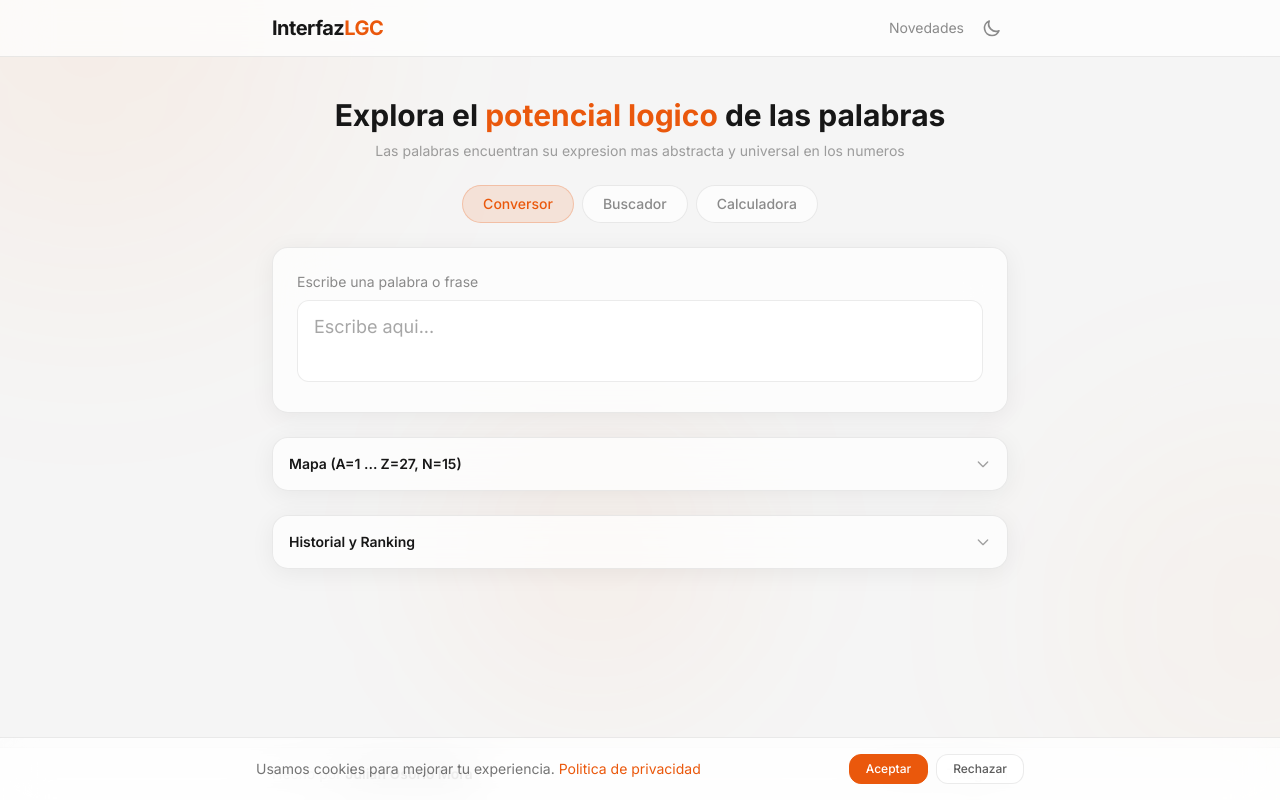
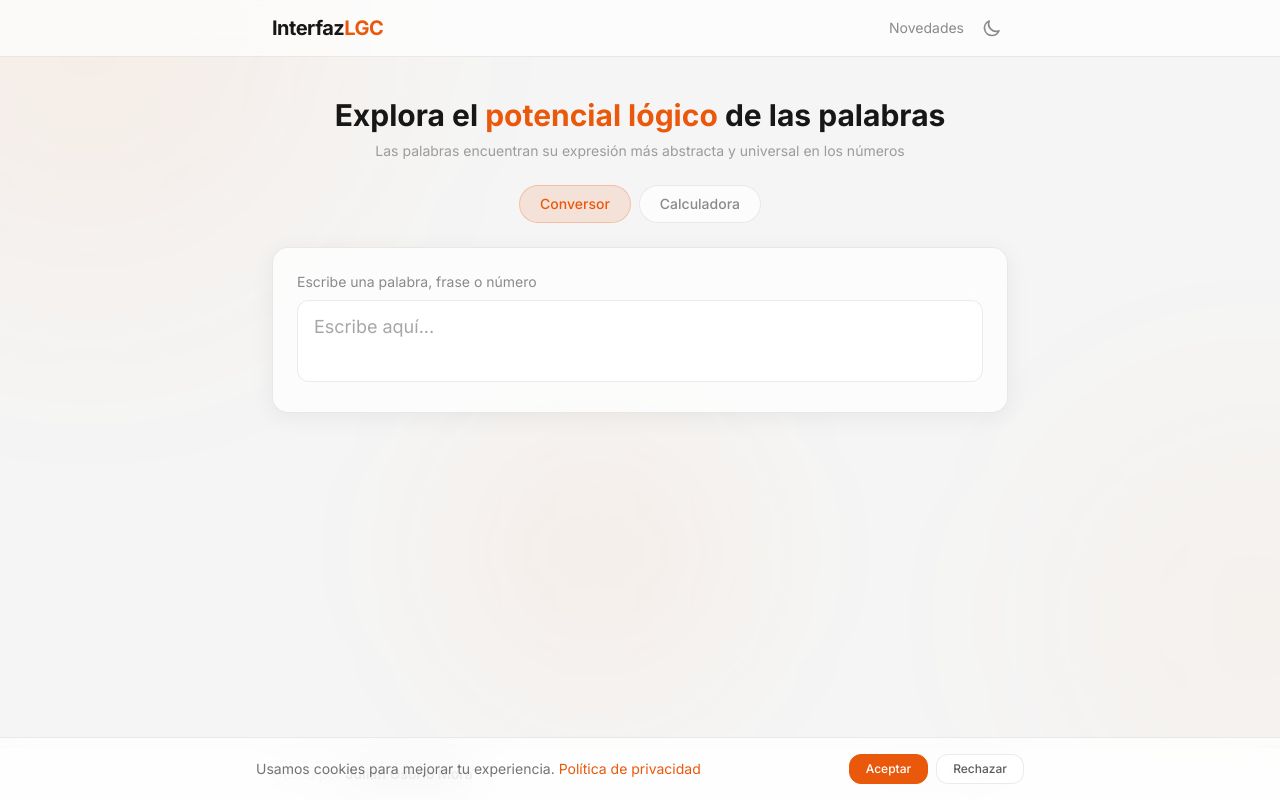
Before and after one commit to jaosomora/LGC-App, a Flask app: page / in a window 1280 px wide. Run offline with Flask 3, Linux system fonts and the light colour scheme; data that the repository does not hold is empty.

Commit message:
Fusiona Conversor + Buscador en un solo modo con detección inteligente
- Input unificado: detecta automáticamente texto vs número (regex ^\d+$)
- Texto → desglose completo + mapa de letras + búsqueda por potencial
- Número → métricas simplificadas + búsqueda directa (sin desglose)
- De 3 pills a 2: [Conversor] [Calculadora]
- Paneles (Mapa, Historial) ocultos hasta que el usuario escriba
- Ortografía corregida: tildes restauradas (lógico, búsqueda, número, etc.)

Co-Authored-By: Claude Opus 4.6 <noreply@anthropic.com>

```diff
--- a/static/js/app.js
+++ b/static/js/app.js
@@ -1,10 +1,10 @@
 /**
- * app.js — Interfaz LGC: SPA con calculos en tiempo real.
+ * app.js — Interfaz LGC: SPA con cálculos en tiempo real.
  */
 (function () {
   "use strict";
 
-  // ── Mapa de valores (duplicado del backend para calculos instantaneos) ──
+  // ── Mapa de valores (duplicado del backend para cálculos instantáneos) ──
   const VALORES = {
     A:1,B:2,C:3,D:4,E:5,F:6,G:7,H:8,I:9,J:10,K:11,L:12,M:13,
     N:14,"Ñ":15,O:16,P:17,Q:18,R:19,S:20,T:21,U:22,V:23,W:24,X:25,Y:26,Z:27
@@ -12,7 +12,7 @@
 
   const LETRAS_ORDEN = "ABCDEFGHIJKLMNÑOPQRSTUVWXYZ".split("");
 
-  // ── Normalizacion (replica del backend) ──
+  // ── Normalización (réplica del backend) ──
   function normalizar(texto) {
     let t = texto.trim().replace(/\s+/g, " ").toLowerCase();
     t = t.replace(/ñ/g, "__Ñ__");
@@ -47,6 +47,7 @@
 
   // ── Estado ──
   let currentMode = "conversor";
+  let isNumericInput = false;
   let debounceTimer = null;
   let autoSaveTimer = null;
   let lastPotencial = null;
@@ -57,7 +58,7 @@
   const $ = (sel) => document.querySelector(sel);
   const $$ = (sel) => document.querySelectorAll(sel);
 
-  // ── Inicializacion ──
+  // ── Inicialización ──
   document.addEventListener("DOMContentLoaded", () => {
     initTheme();
     initModeSelector();
@@ -79,7 +80,6 @@
       document.documentElement.setAttribute("data-theme", next);
       localStorage.setItem("lgc_theme", next);
     });
-    // Escuchar cambios de preferencia del sistema
     matchMedia("(prefers-color-scheme: light)").addEventListener("change", e => {
       if (!localStorage.getItem("lgc_theme")) {
         document.documentElement.setAttribute("data-theme", e.matches ? "light" : "dark");
@@ -106,45 +106,42 @@
 
   function focusCurrentInput() {
     if (currentMode === "conversor") $("#word-input").focus();
-    else if (currentMode === "buscador") $("#number-input").focus();
     else $("#word1-input").focus();
   }
 
   // ── Listeners de input ──
   function initInputListeners() {
-    $("#word-input").addEventListener("input", () => onInputChange(getConversorValue(), "conversor"));
-    $("#number-input").addEventListener("input", (e) => {
-      e.target.value = e.target.value.replace(/[^\d]/g, "");
-      onInputChange(e.target.value, "buscador");
-    });
+    $("#word-input").addEventListener("input", () => onInputChange($("#word-input").value));
     $("#word1-input").addEventListener("input", () => onCalcInput());
     $("#word2-input").addEventListener("input", () => onCalcInput());
     $("#btn-limpiar").addEventListener("click", clearAll);
     $("#btn-guardar").addEventListener("click", saveManual);
   }
 
-  function getConversorValue() { return $("#word-input").value; }
-
-  function onInputChange(value, mode) {
+  // ── Input unificado: detecta texto vs número ──
+  function onInputChange(value) {
     const trimmed = value.trim();
     if (!trimmed) { clearResults(); return; }
 
     saved = false;
     lastInput = trimmed;
 
-    if (mode === "conversor") {
+    // Detectar si es solo dígitos → modo numérico
+    if (/^\d+$/.test(trimmed)) {
+      const num = parseInt(trimmed, 10);
+      if (num <= 0) { clearResults(); return; }
+      isNumericInput = true;
+      lastPotencial = num;
+      renderBuscadorResults(num);
+      debouncedSearch(num, "");
+      scheduleAutoSave(String(num));
+    } else {
+      isNumericInput = false;
       const pot = calcularPotencial(trimmed);
       lastPotencial = pot;
       renderConversorResults(trimmed, pot);
       debouncedSearch(pot, normalizar(trimmed));
       scheduleAutoSave(trimmed);
-    } else if (mode === "buscador") {
-      const num = parseInt(trimmed, 10);
-      if (isNaN(num) || num <= 0) { clearResults(); return; }
-      lastPotencial = num;
-      renderBuscadorResults(num);
-      debouncedSearch(num, "");
-      scheduleAutoSave(String(num));
     }
   }
 
@@ -155,6 +152,7 @@
 
     saved = false;
     lastInput = `${w1} | ${w2}`;
+    isNumericInput = false;
 
     const pot1 = calcularPotencial(w1);
     const pot2 = calcularPotencial(w2);
@@ -168,7 +166,7 @@
     scheduleAutoSave(w2);
   }
 
-  // ── Render: Conversor ──
+  // ── Render: Conversor (texto) ──
   function renderConversorResults(texto, pot) {
     const desglose = desglosePorPalabra(texto);
     const lupa = calcularLupa(pot);
@@ -183,10 +181,10 @@
     hideComparison();
   }
 
-  // ── Render: Buscador ──
+  // ── Render: Buscador (número directo) ──
   function renderBuscadorResults(num) {
     const lupa = calcularLupa(num);
-    showQuickMetrics(0, 0, num, lupa);
+    showQuickMetricsNumeric(num, lupa);
     $("#breakdown-card").classList.add("hidden");
     renderCalcGrid(num);
     renderLetterMap("");
@@ -289,23 +287,25 @@
     `;
   }
 
-  // ── Metricas rapidas ──
+  // ── Métricas rápidas ──
   function showQuickMetrics(letras, palabras, pot, lupa) {
     const el = $("#quick-metrics");
     el.classList.remove("hidden");
-    if (currentMode === "buscador") {
-      el.innerHTML = `
-        <span class="glass-badge">Numero: <strong class="text-th-accent font-semibold">${pot}</strong></span>
-        <span class="glass-badge">Lupa: <strong class="text-th-muted">${lupa}</strong></span>
-        <button id="btn-limpiar" class="ml-auto text-th-text/40 hover:text-th-text transition-colors text-xs">Limpiar</button>
-      `;
-      el.querySelector("#btn-limpiar").addEventListener("click", clearAll);
-    } else {
-      $("#metric-letras").textContent = letras;
-      $("#metric-palabras").textContent = palabras;
-      $("#metric-potencial").textContent = pot;
-      $("#metric-lupa").textContent = lupa;
-    }
+    $("#metric-letras").textContent = letras;
+    $("#metric-palabras").textContent = palabras;
+    $("#metric-potencial").textContent = pot;
+    $("#metric-lupa").textContent = lupa;
+  }
+
+  function showQuickMetricsNumeric(num, lupa) {
+    const el = $("#quick-metrics");
+    el.classList.remove("hidden");
+    el.innerHTML = `
+      <span class="glass-badge">Número: <strong class="text-th-accent font-semibold">${num}</strong></span>
+      <span class="glass-badge">Lupa: <strong class="text-th-muted">${lupa}</strong></span>
+      <button id="btn-limpiar" class="ml-auto text-th-text/40 hover:text-th-text transition-colors text-xs">Limpiar</button>
+    `;
+    el.querySelector("#btn-limpiar").addEventListener("click", clearAll);
   }
 
   function showQuickMetricsCalc(pot1, pot2, suma, resta, lupaSuma) {
@@ -365,7 +365,7 @@
     });
   }
 
-  // ── API: Busqueda debounced ──
+  // ── API: Búsqueda debounced ──
   function debouncedSearch(potencial, excluir) {
     clearTimeout(debounceTimer);
     debounceTimer = setTimeout(() => fetchSearch(potencial, excluir), 300);
@@ -433,7 +433,7 @@
       currentMode = "conversor";
     }
     $("#word-input").value = word;
-    onInputChange(word, "conversor");
+    onInputChange(word);
   };
 
   // ── Auto-guardado (5 segundos) ──
@@ -455,7 +455,7 @@
       saveWord(lastInput);
     }
     saved = true;
-    showToast("Busqueda guardada");
+    showToast("Búsqueda guardada");
   }
 
   async function saveWord(texto) {
@@ -492,7 +492,7 @@
     const hist = getHistory();
     const el = $("#history-list");
     if (!hist.length) {
-      el.innerHTML = `<p class="text-th-text/30 text-sm">Aun no has realizado busquedas</p>`;
+      el.innerHTML = `<p class="text-th-text/30 text-sm">Aún no has realizado búsquedas</p>`;
       return;
     }
     el.innerHTML = hist.slice(0, 20).map(h => `
@@ -512,14 +512,14 @@
       const data = await res.json();
       const el = $("#ranking-list");
       if (!data.ranking.length) {
-        el.innerHTML = `<p class="text-th-text/30 text-sm">Sin datos aun</p>`;
+        el.innerHTML = `<p class="text-th-text/30 text-sm">Sin datos aún</p>`;
         return;
       }
       el.innerHTML = data.ranking.map(r => `
         <div class="flex items-center justify-between py-1.5 border-b border-th-div text-sm cursor-pointer hover:bg-th-surface/5 rounded px-2 -mx-2"
              onclick="window.lgcClickWord('${escapeHtml(r.palabra)}')">
           <span class="truncate">${escapeHtml(r.palabra)}</span>
-          <span class="inline-flex items-center gap-1 px-3 py-1 rounded-full text-xs font-semibold bg-th-accent/15 border border-th-accent/30 text-th-accent">${r.puntuacion} busquedas</span>
+          <span class="inline-flex items-center gap-1 px-3 py-1 rounded-full text-xs font-semibold bg-th-accent/15 border border-th-accent/30 text-th-accent">${r.puntuacion} búsquedas</span>
         </div>
       `).join("");
     } catch { /* silencioso */ }
@@ -553,8 +553,8 @@
   function buildShareText() {
     const pot = lastPotencial || 0;
     const lupa = calcularLupa(pot);
-    if (currentMode === "buscador") {
-      return `Interfaz LGC\nNumero: ${pot}\nLupa: ${lupa}\n\nhttps://www.julianosoriom.com`;
+    if (isNumericInput) {
+      return `Interfaz LGC\nNúmero: ${pot}\nLupa: ${lupa}\n\nhttps://www.julianosoriom.com`;
     }
     return `Interfaz LGC\n"${lastInput}" → Potencial: ${pot} | Lupa: ${lupa}\n\nhttps://www.julianosoriom.com`;
   }
@@ -575,21 +575,28 @@
   }
 
   // ── Helpers UI ──
-  function showResults() { $("#results-area").classList.remove("hidden"); }
+  function showResults() {
+    $("#results-area").classList.remove("hidden");
+    $("#letter-map-panel").classList.remove("hidden");
+    $("#history-panel").classList.remove("hidden");
+  }
+
   function hideComparison() { $("#comparison-results").classList.add("hidden"); }
 
   function clearResults() {
     $("#results-area").classList.add("hidden");
     $("#quick-metrics").classList.add("hidden");
+    $("#letter-map-panel").classList.add("hidden");
+    $("#history-panel").classList.add("hidden");
     renderLetterMap("");
     lastPotencial = null;
     lastInput = "";
+    isNumericInput = false;
     saved = false;
   }
 
   function clearAll() {
     $("#word-input").value = "";
-    $("#number-input").value = "";
     $("#word1-input").value = "";
     $("#word2-input").value = "";
     clearResults();
--- a/templates/index.html
+++ b/templates/index.html
@@ -46,29 +46,23 @@
         <!-- Hero -->
         <section class="text-center mb-2">
             <h2 class="text-2xl sm:text-3xl font-bold leading-tight">
-                Explora el <span class="text-th-accent">potencial logico</span> de las palabras
+                Explora el <span class="text-th-accent">potencial lógico</span> de las palabras
             </h2>
-            <p class="text-th-text/40 text-sm mt-2">Las palabras encuentran su expresion mas abstracta y universal en los numeros</p>
+            <p class="text-th-text/40 text-sm mt-2">Las palabras encuentran su expresión más abstracta y universal en los números</p>
         </section>
 
         <!-- Selector de modo -->
         <div id="mode-selector" class="flex justify-center gap-2">
             <button data-mode="conversor" class="glass-pill active" aria-pressed="true">Conversor</button>
-            <button data-mode="buscador" class="glass-pill" aria-pressed="false">Buscador</button>
             <button data-mode="calculadora" class="glass-pill" aria-pressed="false">Calculadora</button>
         </div>
 
-        <!-- Area de input -->
+        <!-- Área de input -->
         <section id="input-area" class="glass-card p-5 sm:p-6">
             <div id="input-conversor" class="mode-input">
-                <label for="word-input" class="block text-sm text-th-text/50 mb-2">Escribe una palabra o frase</label>
+                <label for="word-input" class="block text-sm text-th-text/50 mb-2">Escribe una palabra, frase o número</label>
                 <textarea id="word-input" class="glass-input w-full text-lg resize-none" rows="2"
-                    placeholder="Escribe aqui..." autocomplete="off" spellcheck="false"></textarea>
-            </div>
-            <div id="input-buscador" class="mode-input hidden">
-                <label for="number-input" class="block text-sm text-th-text/50 mb-2">Escribe un numero</label>
-                <input type="text" id="number-input" class="glass-input w-full text-lg"
-                    placeholder="Ej: 42" inputmode="numeric" autocomplete="off">
+                    placeholder="Escribe aquí..." autocomplete="off" spellcheck="false"></textarea>
             </div>
             <div id="input-calculadora" class="mode-input hidden">
                 <label for="word1-input" class="block text-sm text-th-text/50 mb-2">Primera palabra</label>
@@ -113,7 +107,7 @@
             </div>
 
             <div id="action-buttons" class="flex gap-3 flex-wrap">
-                <button id="btn-guardar" class="glass-button-primary">Guardar busqueda</button>
+                <button id="btn-guardar" class="glass-button-primary">Guardar búsqueda</button>
                 <button id="btn-compartir" class="glass-button">Compartir</button>
             </div>
 
@@ -143,10 +137,10 @@
             </details>
         </section>
 
-        <!-- Mapa de letras -->
-        <details class="glass-card group">
+        <!-- Mapa de letras (oculto hasta que se escriba) -->
+        <details id="letter-map-panel" class="glass-card group hidden">
             <summary class="p-4 cursor-pointer font-semibold text-sm flex items-center justify-between">
-                <span>Mapa (A=1 ... Z=27, N=15)</span>
+                <span>Mapa (A=1 ... Z=27, Ñ=15)</span>
                 <svg class="w-4 h-4 text-th-text/40 group-open:rotate-180 transition-transform" fill="none" stroke="currentColor" viewBox="0 0 24 24"><path stroke-linecap="round" stroke-linejoin="round" stroke-width="2" d="M19 9l-7 7-7-7"/></svg>
             </summary>
             <div class="px-4 pb-4">
@@ -154,8 +148,8 @@
             </div>
         </details>
 
-        <!-- Historial y Ranking -->
-        <details class="glass-card group">
+        <!-- Historial y Ranking (oculto hasta que se escriba) -->
+        <details id="history-panel" class="glass-card group hidden">
             <summary class="p-4 cursor-pointer font-semibold text-sm flex items-center justify-between">
                 <span>Historial y Ranking</span>
                 <svg class="w-4 h-4 text-th-text/40 group-open:rotate-180 transition-transform" fill="none" stroke="currentColor" viewBox="0 0 24 24"><path stroke-linecap="round" stroke-linejoin="round" stroke-width="2" d="M19 9l-7 7-7-7"/></svg>
@@ -177,7 +171,7 @@
     <!-- Footer -->
     <footer class="glass-panel border-t border-th mt-auto">
         <div class="max-w-3xl mx-auto px-4 py-4 flex flex-wrap justify-between items-center gap-3 text-sm text-th-text/40">
-            <span>Hecho por <span class="text-th-text font-semibold">Julian Osorio Mora</span></span>
+            <span>Hecho por <span class="text-th-text font-semibold">Julián Osorio Mora</span></span>
             <div class="flex gap-4">
                 <a href="https://ko-fi.com/julianosoriom" target="_blank" rel="noopener" class="hover:text-th-text transition-colors">Apoyar</a>
                 <a href="https://t.me/ampliando_marcos" target="_blank" rel="noopener" class="hover:text-th-text transition-colors">Telegram</a>
@@ -202,7 +196,7 @@
     <div id="cookie-banner" class="fixed bottom-0 inset-x-0 glass-panel border-t border-th p-4 z-40 hidden">
         <div class="max-w-3xl mx-auto flex flex-wrap items-center justify-between gap-3 text-sm">
             <p class="text-th-text/60">Usamos cookies para mejorar tu experiencia.
-                <a href="/privacy-policy" class="text-th-accent hover:underline">Politica de privacidad</a>
+                <a href="/privacy-policy" class="text-th-accent hover:underline">Política de privacidad</a>
             </p>
             <div class="flex gap-2">
                 <button id="cookie-accept" class="glass-button-primary text-xs px-4 py-1.5">Aceptar</button>
```
